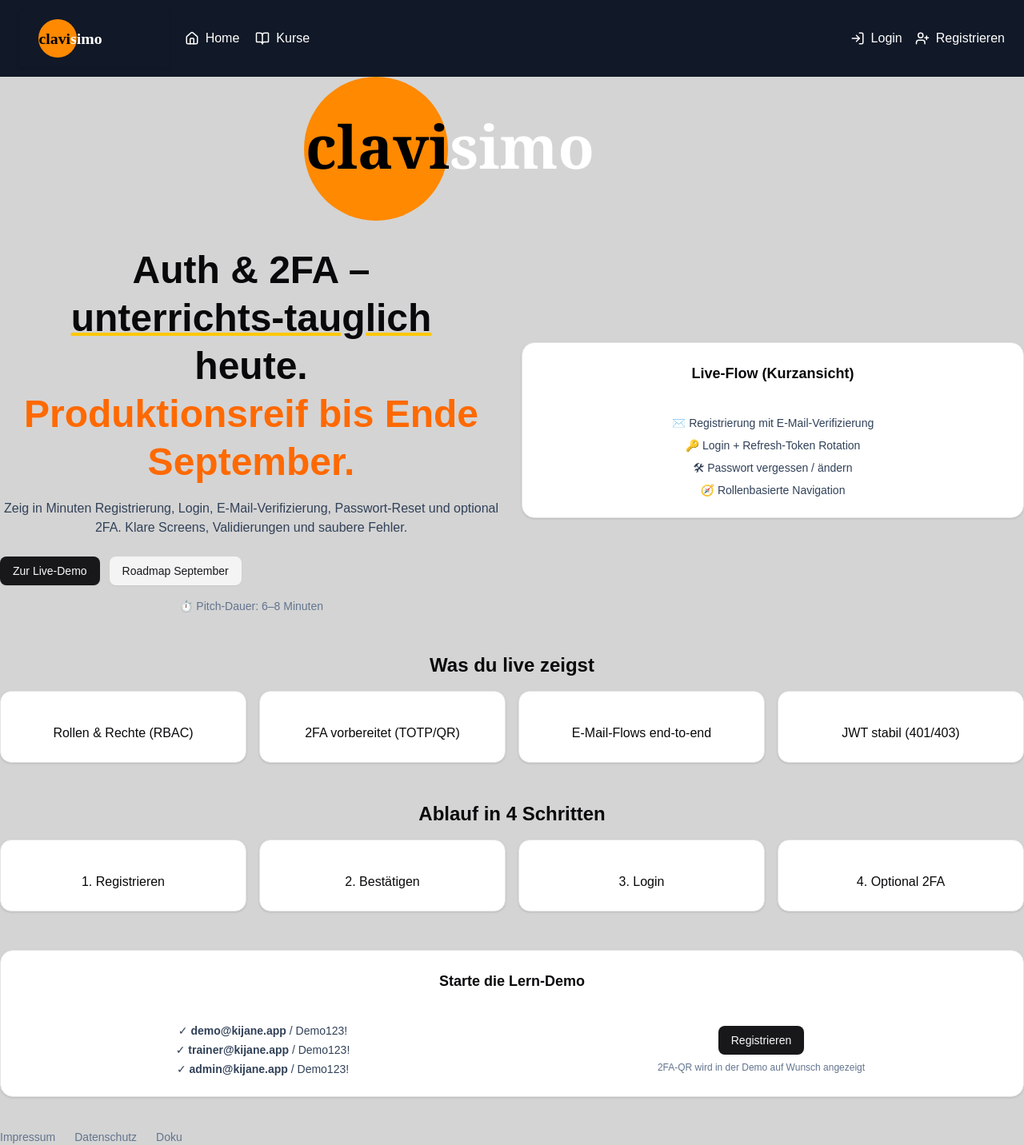
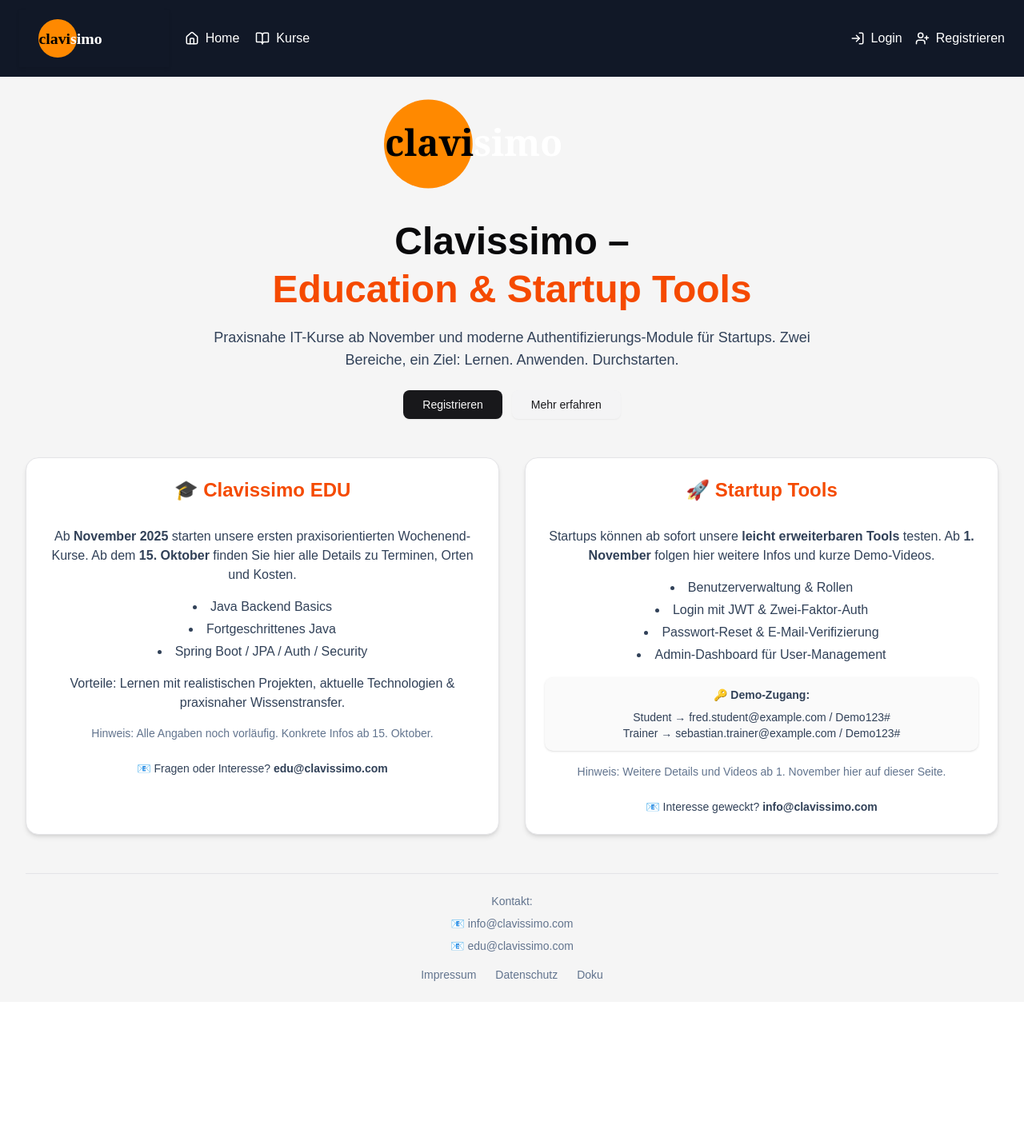
Before and after one commit to Safavi-Homami/kijane-auth-frontend, a React (Vite) app: page / in a window 1280 px wide. Shown: the whole page at 80% size. After the commit the page ends 1253 px from the top, so only its background shows below. Built offline with nearby package versions, Linux system fonts and the light colour scheme.

Commit message:
Landing Page aktualisiert: EDU-Teil + Startup-Tools eingefügt

```diff
--- a/src/pages/Landing.jsx
+++ b/src/pages/Landing.jsx
@@ -4,116 +4,140 @@ import { Button } from "@/components/ui/button";
 
 // Logo als Inline-SVG-Komponente
 const KiyanLogo = () => (
-  <svg width="520" height="180" viewBox="0 0 520 180" fill="none" xmlns="http://www.w3.org/2000/svg">
-  <circle cx="90" cy="90" r="90" fill="#FF8900"/>
-  <text x="2" y="115" fontFamily="Georgia, serif" fontWeight="bold" fontSize="74">
-    <tspan fill="black">clavi</tspan><tspan fill="white">simo</tspan>
+  <svg
+    width="320"
+    height="120"
+    viewBox="0 0 520 180"
+    fill="none"
+    xmlns="http://www.w3.org/2000/svg"
+  >
+    <circle cx="90" cy="90" r="90" fill="#FF8900" />
+    <text
+      x="2"
+      y="115"
+      fontFamily="Georgia, serif"
+      fontWeight="bold"
+      fontSize="74"
+    >
+      <tspan fill="black">clavi</tspan>
+      <tspan fill="white">simo</tspan>
     </text>
-  <text x="155" y="155" fontFamily="Arial, Helvetica, sans-serif" fontWeight="bold" fontSize="33" fill="white" letterSpacing="2"></text>
   </svg>
-
 );
-
-
 
 export default function Landing() {
   return (
-    <div className="min-h-screen bg-neutral-300">
-      <div className="w-full min-h-screen px-0">
+    <div className="min-h-screen bg-neutral-100">
+      <div className="w-full min-h-screen px-4 md:px-8 py-6">
 
-        {/* Logo zentral oben */}
+        {/* Logo */}
         <div className="flex justify-center mb-8">
           <KiyanLogo />
         </div>
 
         {/* Hero */}
-        <div className="grid md:grid-cols-2 gap-6 items-center">
-          <div>
+        <div className="text-center max-w-3xl mx-auto mb-12">
           <h1 className="text-3xl md:text-5xl font-extrabold leading-tight">
-              Auth & 2FA –
-              <span className="block underline decoration-4 decoration-yellow-400">
-                unterrichts-tauglich
-              </span>{" "}
-              heute.
-              <br />
-              <span className="text-orange-500">Produktionsreif bis Ende September.</span>
+            Clavissimo –
+            <span className="block text-orange-600">Education & Startup Tools</span>
           </h1>
-            <p className="mt-4 text-slate-700">
-              Zeig in Minuten Registrierung, Login, E-Mail-Verifizierung,
-              Passwort-Reset und optional 2FA. Klare Screens, Validierungen
-              und saubere Fehler.
+          <p className="mt-4 text-slate-700 text-lg">
+            Praxisnahe IT-Kurse ab November und moderne Authentifizierungs-Module
+            für Startups. Zwei Bereiche, ein Ziel: Lernen. Anwenden. Durchstarten.
           </p>
-
-            <div className="flex gap-3 mt-6">
-              <Button asChild>
-                <Link to="/register">Zur Live-Demo</Link>
+          <div className="flex gap-3 mt-6 justify-center flex-wrap">
+            <Button asChild className="whitespace-nowrap px-6">
+              <Link to="/register">Registrieren</Link>
             </Button>
-              <Button asChild variant="secondary">
-                <Link to="/courses">Roadmap September</Link>
+            <Button asChild variant="secondary" className="whitespace-nowrap px-6">
+              <Link to="/courses">Mehr erfahren</Link>
             </Button>
           </div>
-
-            <p className="mt-4 text-sm text-slate-500">⏱️ Pitch-Dauer: 6–8 Minuten</p>
         </div>
 
-          {/* Kurz-Flow */}
-          <Card className="rounded-2xl shadow-sm">
-            <CardHeader className="pb-2">
-              <CardTitle className="text-lg">Live-Flow (Kurzan­sicht)</CardTitle>
+        {/* Zwei Hauptbereiche */}
+        <div className="grid md:grid-cols-2 gap-8">
+
+          {/* EDU-Bereich */}
+          <Card className="rounded-2xl shadow-md">
+            <CardHeader>
+              <CardTitle className="text-2xl font-bold text-orange-600">
+                🎓 Clavissimo EDU
+              </CardTitle>
             </CardHeader>
-            <CardContent className="text-sm text-slate-700 space-y-2">
-              <div>✉️ Registrierung mit E-Mail-Verifizierung</div>
-              <div>🔑 Login + Refresh-Token Rotation</div>
-              <div>🛠 Passwort vergessen / ändern</div>
-              <div>🧭 Rollenbasierte Navigation</div>
+            <CardContent className="space-y-4 text-slate-700">
+              <p>
+                Ab <b>November 2025</b> starten unsere ersten praxisorientierten Wochenend-Kurse.
+                Ab dem <b>15. Oktober</b> finden Sie hier alle Details zu Terminen, Orten und Kosten.
+              </p>
+              <ul className="list-disc list-inside space-y-1">
+                <li>Java Backend Basics</li>
+                <li>Fortgeschrittenes Java</li>
+                <li>Spring Boot / JPA / Auth / Security</li>
+              </ul>
+              <p>
+                Vorteile: Lernen mit realistischen Projekten,
+                aktuelle Technologien & praxisnaher Wissenstransfer.
+              </p>
+              <p className="text-sm text-slate-500">
+                Hinweis: Alle Angaben noch vorläufig. Konkrete Infos ab 15. Oktober.
+              </p>
+              <div className="pt-2">
+                <p className="text-sm">
+                  📧 Fragen oder Interesse? <b>edu@clavissimo.com</b>
+                </p>
+              </div>
+            </CardContent>
+          </Card>
+
+          {/* Startup-Tools */}
+          <Card className="rounded-2xl shadow-md">
+            <CardHeader>
+              <CardTitle className="text-2xl font-bold text-orange-600">
+                🚀 Startup Tools
+              </CardTitle>
+            </CardHeader>
+            <CardContent className="space-y-4 text-slate-700">
+              <p>
+                Startups können ab sofort unsere <b>leicht erweiterbaren Tools</b> testen.
+                Ab <b>1. November</b> folgen hier weitere Infos und kurze Demo-Videos.
+              </p>
+              <ul className="list-disc list-inside space-y-1">
+                <li>Benutzerverwaltung & Rollen</li>
+                <li>Login mit JWT & Zwei-Faktor-Auth</li>
+                <li>Passwort-Reset & E-Mail-Verifizierung</li>
+                <li>Admin-Dashboard für User-Management</li>
+              </ul>
+              <div className="bg-neutral-50 rounded-lg p-3 text-sm shadow-sm">
+                <p className="font-semibold mb-2">🔑 Demo-Zugang:</p>
+                <p>Student → fred.student@example.com / Demo123#</p>
+                <p>Trainer → sebastian.trainer@example.com / Demo123#</p>
+              </div>
+              <p className="text-sm text-slate-500">
+                Hinweis: Weitere Details und Videos ab 1. November hier auf dieser Seite.
+              </p>
+              <div className="pt-2">
+                <p className="text-sm">
+                  📧 Interesse geweckt? <b>info@clavissimo.com</b>
+                </p>
+              </div>
             </CardContent>
           </Card>
         </div>
 
-        {/* Was du live zeigst */}
-        <h2 className="text-xl md:text-2xl font-semibold mt-12 mb-4">Was du live zeigst</h2>
-        <div className="grid gap-4 md:grid-cols-4">
-          <Card><CardContent className="pt-4">Rollen & Rechte (RBAC)</CardContent></Card>
-          <Card><CardContent className="pt-4">2FA vorbereitet (TOTP/QR)</CardContent></Card>
-          <Card><CardContent className="pt-4">E-Mail-Flows end-to-end</CardContent></Card>
-          <Card><CardContent className="pt-4">JWT stabil (401/403)</CardContent></Card>
+        {/* Footer */}
+        <footer className="mt-12 border-t pt-6 text-center text-sm text-slate-500">
+          <div className="space-y-2">
+            <p>Kontakt:</p>
+            <p>📧 info@clavissimo.com</p>
+            <p>📧 edu@clavissimo.com</p>
           </div>
-
-        {/* Ablauf */}
-        <h2 className="text-xl md:text-2xl font-semibold mt-12 mb-4">Ablauf in 4 Schritten</h2>
-        <div className="grid gap-4 md:grid-cols-4">
-          <Card><CardContent className="pt-4 text-center">1. Registrieren</CardContent></Card>
-          <Card><CardContent className="pt-4 text-center">2. Bestätigen</CardContent></Card>
-          <Card><CardContent className="pt-4 text-center">3. Login</CardContent></Card>
-          <Card><CardContent className="pt-4 text-center">4. Optional 2FA</CardContent></Card>
-        </div>
-
-        {/* CTA Box */}
-        <Card className="rounded-2xl shadow-sm mt-12">
-          <CardHeader className="pb-2">
-            <CardTitle className="text-lg">Starte die Lern-Demo</CardTitle>
-          </CardHeader>
-          <CardContent className="grid md:grid-cols-2 gap-4 items-center">
-            <div className="text-sm text-slate-700 space-y-1">
-              <div>✓ <b>demo@kijane.app</b> / Demo123!</div>
-              <div>✓ <b>trainer@kijane.app</b> / Demo123!</div>
-              <div>✓ <b>admin@kijane.app</b> / Demo123!</div>
-            </div>
-            <div className="text-center">
-              <Button asChild className="w-full md:w-auto">
-                <Link to="/register">Registrieren</Link>
-              </Button>
-              <p className="text-xs text-slate-500 mt-2">2FA-QR wird in der Demo auf Wunsch angezeigt</p>
-            </div>
-          </CardContent>
-        </Card>
-
-        {/* Footer-Links */}
-        <div className="flex gap-6 text-sm text-slate-500 mt-10">
+          <div className="flex justify-center gap-6 mt-4">
             <Link to="/impressum">Impressum</Link>
             <Link to="/privacy">Datenschutz</Link>
             <Link to="/docs">Doku</Link>
           </div>
+        </footer>
       </div>
     </div>
   );
```
Also changed, not shown: src/README.md (added). Lines whose indentation alone changed are shown as unchanged.
